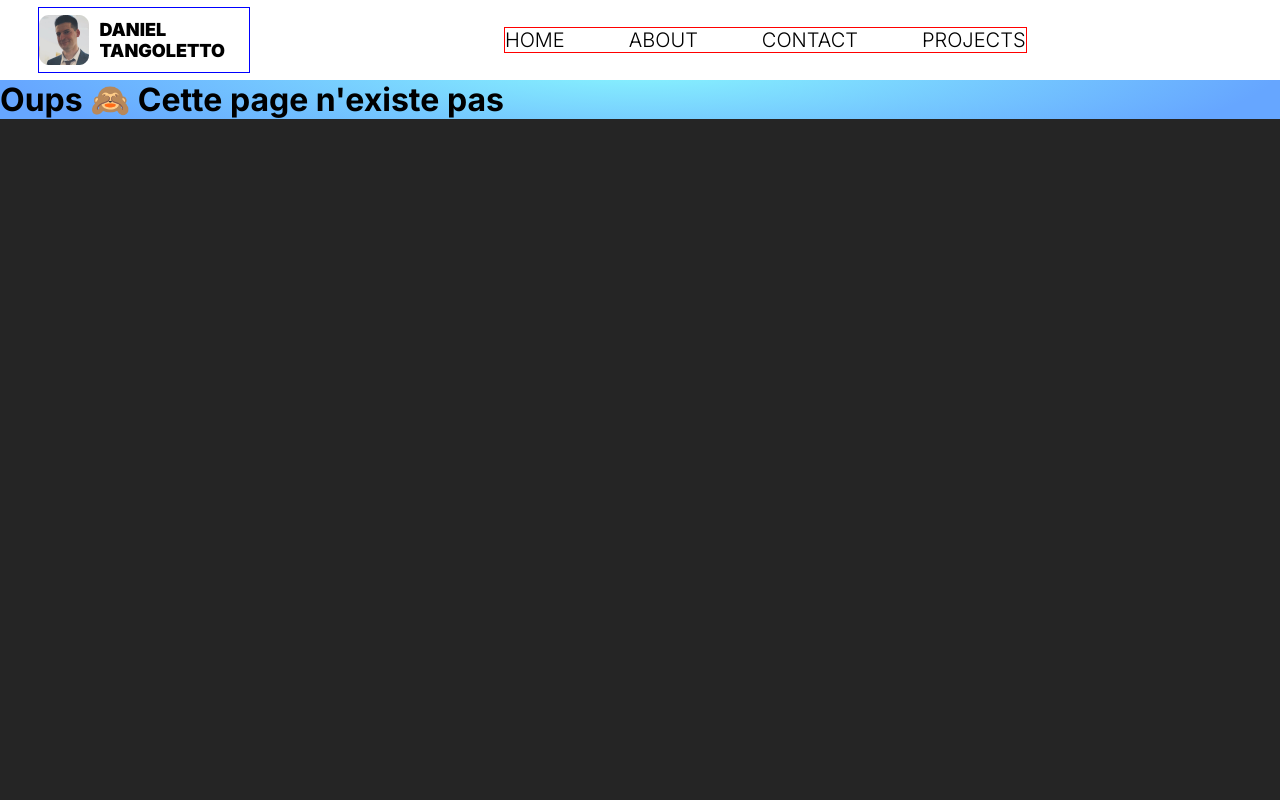
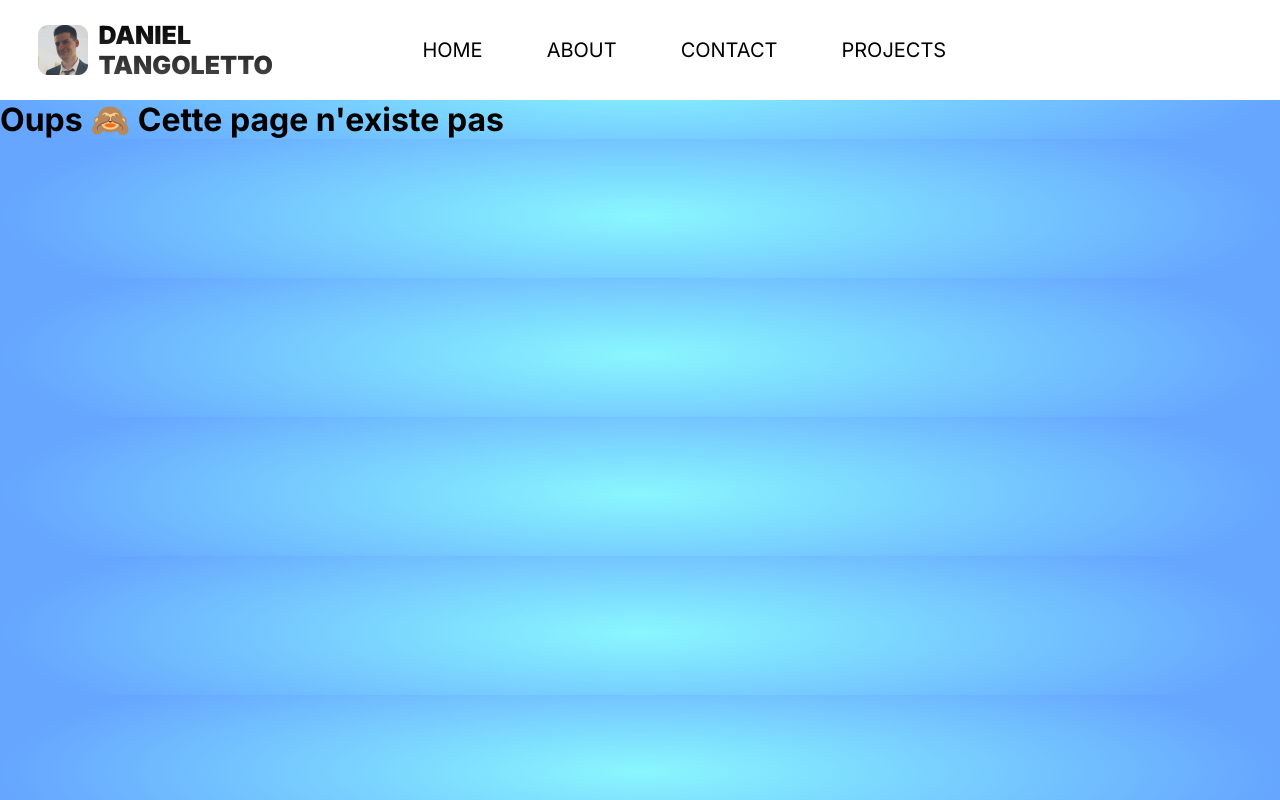
Before and after one commit to DanielTangoletto/portfolio_react, a React (Create React App) app: page / in a window 1280 px wide. Built offline with nearby package versions, Linux system fonts and the light colour scheme; a web font is replaced by a local one.

Commit message:
update 06_10

```diff
--- a/src/components/Header/Header.css
+++ b/src/components/Header/Header.css
@@ -1,6 +1,19 @@
-header, .nav_logo {
-  height: 10vh;
+header {
+  width: 100%;
   background-color: #fff;
+}
+
+.nav_logo {
+  max-width: 1366px;
+  background-color: #fff;
+  display: flex;
+  margin-left: auto;
+  margin-right: auto;
+}
+
+header,
+.nav_logo {
+  height: 100px;
 }
 
 .nav_logo ul {
@@ -18,7 +31,7 @@ header, .nav_logo {
 
 header li {
   font-size: 25px;
-  font-weight: 300;
+  font-weight: 400;
   transition: font-weight 400ms ease-out;
 }
 
@@ -31,41 +44,67 @@ header li:hover {
   cursor: pointer;
 }
 
+.logo p {
+  background: linear-gradient(180deg, #000000 0%, #494949 100%);
+  -webkit-background-clip: text;
+  -webkit-text-fill-color: transparent;
+  background-clip: text;
+}
+
 /* MOBILE (320 -> 480 ) ------------- */
-@media all and (min-width: 320px) {
+@media all and (min-width: 320px) and (max-width: 480px) {
+  .nav_logo {
+    flex-direction: column;
+  }
+
+  .logo {
+    height: 60px;
+  }
+
   .nav_logo ul {
     justify-content: center;
-    gap: 10vw;
+    gap: 8.5vw;
+    height: 40px;
   }
 
   .nav_logo li {
-    font-size: 10px;
+    font-size: 12px;
   }
-  .logo {
-    padding: 7px 0px;
-  }
+
   .logo img {
-    width: 30px;
+    width: 35px;
   }
   .logo p {
-    font-size: 12px;
+    font-size: 3.5vw;
   }
 }
 /* iPads / Tablets (481 -> 768) ------------- */
 @media all and (min-width: 481px) and (max-width: 768px) {
   .nav_logo {
     display: flex;
+    flex-direction: column;
     justify-content: space-between;
   }
-  .nav_logo ul {
-    gap: 4vw;
-    margin-right: 3vw;
+
+  .logo {
+    height: 60px;
   }
-  .logo {
-    margin-left: 3vw;
+
+  .logo img {
+    width: 40px;
   }
   .logo p {
-    width: 100px;
+    width: 200px;
+  }
+
+  .nav_logo ul {
+    justify-content: center;
+    gap: 9vw;
+    height: 40px;
+  }
+
+  .nav_logo li {
+    font-size: 15px;
   }
 }
 /* Laptops and small screen (769 -> 1024 ) ------------- */
@@ -73,33 +112,30 @@ header li:hover {
   .nav_logo {
     display: flex;
     justify-content: space-between;
+    margin-right: 4vw;
   }
   .nav_logo ul {
     gap: 5vw;
-    margin-right: 3vw;
   }
   .nav_logo li {
-    font-size: 16px;
+    font-size: 2vw;
   }
   .logo {
-    margin-left: 3vw;
+    margin-left: 4vw;
   }
   .logo img {
-    width: 40px;
+    width: 50px;
   }
   .logo p {
     width: 150px;
-    font-size: 14px;
+    font-size: 2vw;
   }
 }
-/* Large screens and Desktops (1025 -> 1200 ) ------------- */
-@media all and (min-width: 1025px) and (max-width: 1200px) {
-  .nav_logo {
-    display: flex;
-    align-items: center;
-  }
+/* Large screens and Desktops (1025 ->) ------------- */
+@media all and (min-width: 1025px) {
   .nav_logo ul {
-    border: 1px solid red;
+    width: 67%;
+    justify-content: left;
     gap: 5vw;
     margin-left: auto;
     margin-right: auto;
@@ -108,45 +144,19 @@ header li:hover {
     font-size: 20px;
   }
   .logo {
-    border: 1px solid blue;
+    justify-content: left;
     margin-left: 3vw;
-  }
-  .logo img {
-    width: 40px;
-  }
-  .logo p {
-    width: 150px;
-    font-size: 14px;
-  }
-
-}
-/* TV and Extra Large Screens (1201 -> 1920 ) ------------- */
-@media all and (min-width: 1201px) {
-  .nav_logo {
-    display: flex;
-    align-items: center;
-  }
-  .nav_logo ul {
-    border: 1px solid red;
-    gap: 5vw;
-    margin-left: auto;
-    margin-right: auto;
-  }
-  .nav_logo li {
-    font-size: 20px;
-  }
-  .logo {
-    border: 1px solid blue;
-    margin-left: 3vw;
+    width: 30%;
   }
   .logo img {
     width: 50px;
   }
   .logo p {
-    width: 150px;
-    font-size: 18px;
+    width: 175px;
+    font-size: 25px;
   }
 }
-/* XXL Screen ( > 1921 ) ------------- */
-@media all and (min-width: 1921px) {
+
+/* XXL Screen ( > 1367 ) ------------- */
+@media all and (min-width: 1367px) {
 }
--- a/src/pages/Home/Home.css
+++ b/src/pages/Home/Home.css
@@ -1,11 +1,30 @@
+.home {
+  max-width: 1366px;
+  margin-left: auto;
+  margin-right: auto;
+}
+
 .home,
 .home img {
-  height: 90vh;
+  min-height: calc(100vh - 100px);
 }
 
 .home img {
   width: 100vw;
+  max-width: 1366px;
   position: absolute;
+  display: none;
+  /* display temporaire */
+}
+
+.home h1 {
+  text-transform: uppercase;
+  font-weight: 900;
+}
+
+.home p {
+  padding-top: 5px;
+  padding-bottom: 20px;
 }
 
 .home p,
@@ -16,26 +35,81 @@
   background-clip: text;
 }
 
+.home button {
+  width: 150px;
+  height: 30px;
+  background-color: #fff;
+  font-family: Inter;
+  border: transparent 1px solid;
+  transition: all 500ms linear;
+}
+
 .home button:hover {
   cursor: pointer;
-  font-size: 20px;
+  border: #000000 1px solid;
 }
 
 /* MOBILE (320 -> 480 ) ------------- */
-@media all and (min-width: 320px) {
+@media all and (min-width: 320px) and (max-width: 480px) {
+  .home_mobile {
+    margin: 0 auto;
+    width: 98vw;
+    min-height: calc(100vh - 100px);
+    display: flex;
+    flex-direction: column;
+    align-items: center;
+    justify-content: center;
+    text-align: center;
+  }
+
+  .home_mobile h1 {
+    width: 95vw;
+    word-break: break-word;
+    font-size: 8.5vw;
+  }
 }
 /* iPads / Tablets (481 -> 768) ------------- */
 @media all and (min-width: 481px) and (max-width: 768px) {
+  .home_mobile {
+    border: solid 1px red;
+    margin: 0 auto;
+    width: 95vw;
+    min-height: calc(100vh - 100px);
+    display: flex;
+    flex-direction: column;
+    align-items: center;
+    justify-content: center;
+    text-align: center;
+  }
+
+  .home_mobile h1 {
+    border: solid 1px red;
+    width: 85vw;
+    word-break: break-word;
+    font-size: 7vw;
+  }
 }
 /* Laptops and small screen (769 -> 1024 ) ------------- */
 @media all and (min-width: 769px) and (max-width: 1024px) {
+  .home_mobile {
+    min-height: calc(100vh - 100px);
+    display: flex;
+    flex-direction: column;
+    align-items: center;
+    justify-content: center;
+    text-align: center;
+  }
+
+  .home h1 {
+    width: 700px;
+    border: 1px solid blue;
+    font-size: 60px;
+  }
+
+  .home p {
+    rotate: -1.5deg;
+  }
 }
-/* Large screens and Desktops (1025 -> 1200 ) ------------- */
-@media all and (min-width: 1025px) and (max-width: 1200px) {
+/* Large screens and Desktops (1025 ->) ------------- */
+@media all and (min-width: 1025px) {
 }
-/* TV and Extra Large Screens (1201 -> 1920 ) ------------- */
-@media all and (min-width: 1201px) {
-}
-/* XXL Screen ( > 1921 ) ------------- */
-@media all and (min-width: 1921px) {
-}
--- a/src/styles/App.css
+++ b/src/styles/App.css
@@ -1,7 +1,4 @@
 .App {
-  background: radial-gradient(50% 88.89% at 50% 55.35%, #89f7fe 0%, #66a6ff 100%);
+  /* background: radial-gradient(50% 88.89% at 50% 55.35%, #89f7fe 0%, #66a6ff 100%); */
   font-family: Inter;
-  max-width: 1920px;
-  width: 100%;
-  margin: 0 auto;
 }
--- a/src/styles/Styles.css
+++ b/src/styles/Styles.css
@@ -21,7 +21,11 @@
 }
 
 body {
-  background-color: #252525;
+  width: 100%;
+  /* max-width: 1366px; */
+  margin: 0 auto;
+  /* background-color: rgb(235, 235, 235); */
+  background: radial-gradient(50% 88.89% at 50% 55.35%, #89f7fe 0%, #66a6ff 100%);
   font-family: Inter;
   -webkit-font-smoothing: antialiased;
   -moz-osx-font-smoothing: grayscale;
```
